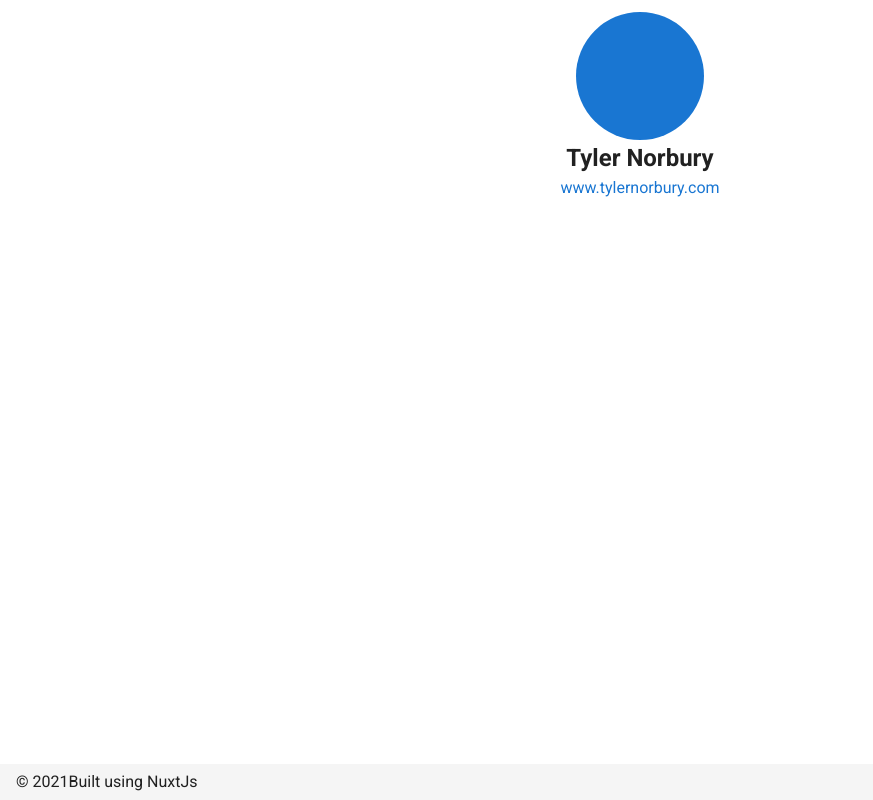
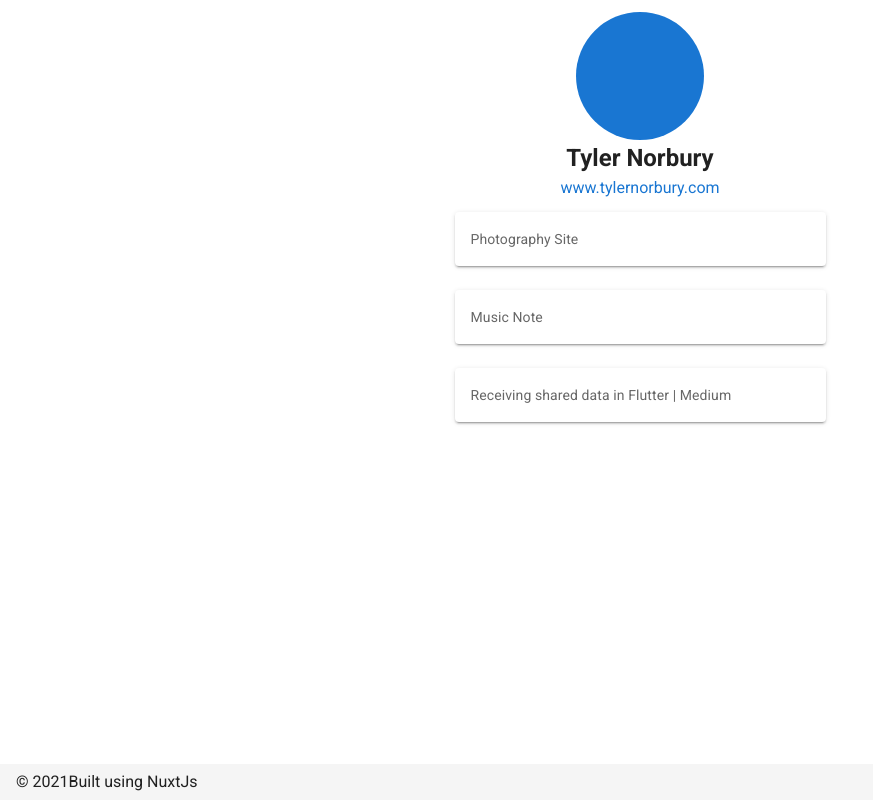
Before and after one commit to TNorbury/my-links, a Nuxt app: page / in a window 1280 px wide. Shown: the whole page, without its empty margins (0-873 px from the left). Built offline with nearby package versions, Linux system fonts and the light colour scheme.

Commit message:
create section for links

```diff
--- a/components/LinkList.vue
+++ b/components/LinkList.vue
@@ -1,37 +1,42 @@
 <template>
-  <v-list>
-    <v-list-item v-for="link in links" :key="link.url">
-      <a :href="link.url">
-        {{ link.label }}
-      </a>
-    </v-list-item>
-  </v-list>
+  <section>
+    <v-row
+      v-for="link in links"
+      :key="link.url"
+      justify="center"
+      align="center"
+      align-content="center"
+    >
+      <v-col cols="12" md="4">
+        <v-card :href="link.url">
+          <v-card-text>
+            {{ link.label }}
+          </v-card-text>
+        </v-card>
+      </v-col>
+    </v-row>
+  </section>
 </template>
-
 
 <script lang="ts">
 import { Vue, Component } from "vue-property-decorator";
-// import Vue from "vue";
 import { Link } from "~/types/link";
-// export default Vue.extend({
-//   data () {
-//     return {
-//       message: 'This is a message'
-//     }
-//   },
-//   computed: {
-//     getLinks() {
-//       return this.message
-//     }
-//   },
-// });
 
 @Component
 export default class LinkList extends Vue {
   links: Link[] = [
     {
-      url: "https://github.com/TNorbury",
-      label: "My GitHub",
+      url: "https://photography.tylernorbury.com",
+      label: "Photography Site"
+    },
+    {
+      url: "https://www.music-note.app/",
+      label: "Music Note",
+    },
+    {
+      url:
+        "https://levelup.gitconnected.com/receiving-shared-data-in-flutter-using-android-send-intents-and-ios-share-extensions-b6a2a3fdf998",
+      label: "Receiving shared data in Flutter | Medium",
     },
   ];
 }
--- a/pages/index.vue
+++ b/pages/index.vue
@@ -15,6 +15,7 @@
         </div>
     </v-col>
   </v-row>
+    <link-list />
   </v-container>
 </template>
 
```
